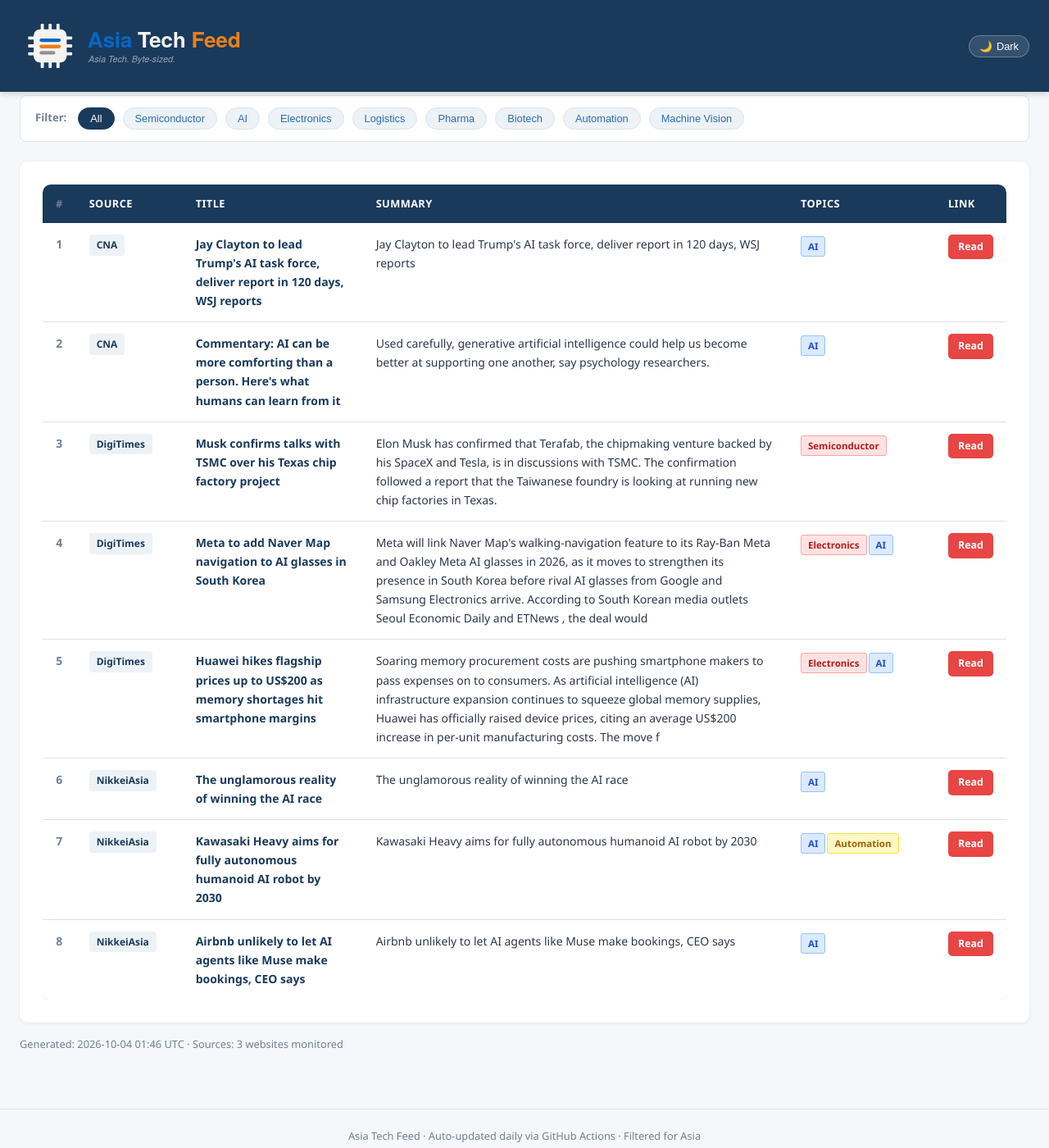
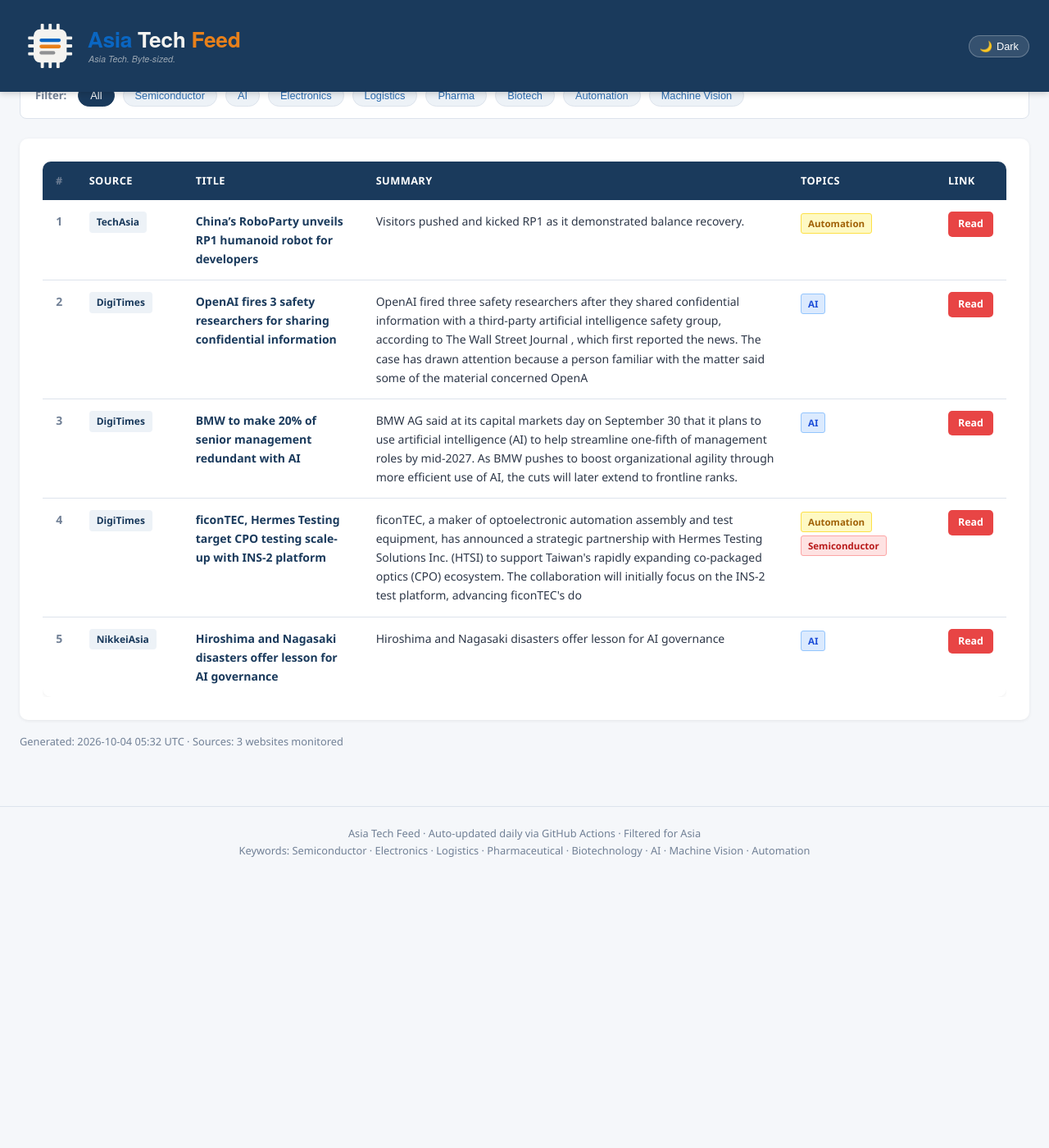
Before and after one commit to asiatechfeed/Asia-Tech-Feed, a Jekyll site: the page built from _posts/2026-10-04-asia-tech-news-digest.md, in a window 1280 px wide and 1400 px high, scrolled down 633 px. Shown: the whole window at 82% size. Built offline with Jekyll 4.4.1, drawn with Linux system fonts in a browser that asks for light colours; a script that is not in the unit is left out; after the commit the page ends 1703 px from its top, so only the background shows below that; some of the changed text lies outside the part shown.

Commit message:
📰 News digest 2026-10-04 (5 articles)

```diff
--- a/_posts/2026-10-04-asia-tech-news-digest.md
+++ b/_posts/2026-10-04-asia-tech-news-digest.md
@@ -1,16 +1,16 @@
 ---
 layout: post
 title: "Asia Tech News Digest - October 04, 2026"
-date: 2026-10-04 09:46:38 +0800
-articles_count: 8
+date: 2026-10-04 13:32:01 +0800
+articles_count: 5
 sources_count: 3
-sources: ["CNA", "DigiTimes", "NikkeiAsia"]
+sources: ["DigiTimes", "NikkeiAsia", "TechAsia"]
 csv_file: /assets/data/news-2026-10-04.tsv
-featured_title: "Jay Clayton to lead Trump's AI task force, deliver report in 120 days, WSJ reports"
-featured_url: "https://www.channelnewsasia.com/business/jay-clayton-lead-trumps-ai-task-force-deliver-report-in-120-days-wsj-reports-6430231"
-featured_source: "CNA"
-featured_summary: "Jay Clayton to lead Trump's AI task force, deliver report in 120 days, WSJ reports"
-featured_image: "https://dam.mediacorp.sg/image/upload/s--R-kZMzDR--/c_fill,g_auto,h_676,w_1200/fl_relative,g_south_east,l_mediacorp:cna:watermark:2024-04:reuters_1,w_0.1/f_auto,q_auto/v1/one-cms/core/2026-10-03T224548Z_1_LYNXMPEM920NA_RTROPTP_3_USA-CONGRESS-CLAYTON.JPG?itok=7KelT-Of"
+featured_title: "China\u2019s RoboParty unveils RP1 humanoid robot for developers"
+featured_url: "https://www.techinasia.com/foxconn-iat-launch-joint-venture-scale-robot-production"
+featured_source: "TechAsia"
+featured_summary: "Visitors pushed and kicked RP1 as it demonstrated balance recovery."
+featured_image: ""
 ---
 
 <table class="news-table">
@@ -27,67 +27,43 @@ featured_image: "https://dam.mediacorp.sg/image/upload/s--R-kZMzDR--/c_fill,g_au
 <tbody>
 <tr>
   <td class="col-num">1</td>
-  <td class="col-source"><span class="source-badge">CNA</span></td>
-  <td class="col-title"><span class="article-title">Jay Clayton to lead Trump's AI task force, deliver report in 120 days, WSJ reports</span></td>
-  <td class="col-summary">Jay Clayton to lead Trump's AI task force, deliver report in 120 days, WSJ reports</td>
-  <td class="col-tags"><span class="tag ai">AI</span></td>
-  <td class="col-link"><a class="btn-link" href="https://www.channelnewsasia.com/business/jay-clayton-lead-trumps-ai-task-force-deliver-report-in-120-days-wsj-reports-6430231" target="_blank" rel="noopener">Read</a></td>
+  <td class="col-source"><span class="source-badge">TechAsia</span></td>
+  <td class="col-title"><span class="article-title">China’s RoboParty unveils RP1 humanoid robot for developers</span></td>
+  <td class="col-summary">Visitors pushed and kicked RP1 as it demonstrated balance recovery.</td>
+  <td class="col-tags"><span class="tag auto">Automation</span></td>
+  <td class="col-link"><a class="btn-link" href="https://www.techinasia.com/foxconn-iat-launch-joint-venture-scale-robot-production" target="_blank" rel="noopener">Read</a></td>
 </tr>
 <tr>
   <td class="col-num">2</td>
-  <td class="col-source"><span class="source-badge">CNA</span></td>
-  <td class="col-title"><span class="article-title">Commentary: AI can be more comforting than a person. Here's what humans can learn from it</span></td>
-  <td class="col-summary">Used carefully, generative artificial intelligence could help us become better at supporting one another, say psychology researchers.</td>
+  <td class="col-source"><span class="source-badge">DigiTimes</span></td>
+  <td class="col-title"><span class="article-title">OpenAI fires 3 safety researchers for sharing confidential information</span></td>
+  <td class="col-summary">OpenAI fired three safety researchers after they shared confidential information with a third-party artificial intelligence safety group, according to The Wall Street Journal , which first reported the news. The case has drawn attention because a person familiar with the matter said some of the material concerned OpenA</td>
   <td class="col-tags"><span class="tag ai">AI</span></td>
-  <td class="col-link"><a class="btn-link" href="https://www.channelnewsasia.com/commentary/ai-chatbot-friend-help-problems-comfort-6391616" target="_blank" rel="noopener">Read</a></td>
+  <td class="col-link"><a class="btn-link" href="https://www.digitimes.com/news/a20261002PD237/openai-investigation-bloomberg-infrastructure-redwood.html" target="_blank" rel="noopener">Read</a></td>
 </tr>
 <tr>
   <td class="col-num">3</td>
   <td class="col-source"><span class="source-badge">DigiTimes</span></td>
-  <td class="col-title"><span class="article-title">Musk confirms talks with TSMC over his Texas chip factory project</span></td>
-  <td class="col-summary">Elon Musk has confirmed that Terafab, the chipmaking venture backed by his SpaceX and Tesla, is in discussions with TSMC. The confirmation followed a report that the Taiwanese foundry is looking at running new chip factories in Texas.</td>
-  <td class="col-tags"><span class="tag semi">Semiconductor</span></td>
-  <td class="col-link"><a class="btn-link" href="https://www.digitimes.com/news/a20261003VL200/tsmc-texas-elon-musk-spacex-investment.html" target="_blank" rel="noopener">Read</a></td>
+  <td class="col-title"><span class="article-title">BMW to make 20% of senior management redundant with AI</span></td>
+  <td class="col-summary">BMW AG said at its capital markets day on September 30 that it plans to use artificial intelligence (AI) to help streamline one-fifth of management roles by mid-2027. As BMW pushes to boost organizational agility through more efficient use of AI, the cuts will later extend to frontline ranks.</td>
+  <td class="col-tags"><span class="tag ai">AI</span></td>
+  <td class="col-link"><a class="btn-link" href="https://www.digitimes.com/news/a20261002PD244/bmw-management-layoffs-2028.html" target="_blank" rel="noopener">Read</a></td>
 </tr>
 <tr>
   <td class="col-num">4</td>
   <td class="col-source"><span class="source-badge">DigiTimes</span></td>
-  <td class="col-title"><span class="article-title">Meta to add Naver Map navigation to AI glasses in South Korea</span></td>
-  <td class="col-summary">Meta will link Naver Map's walking-navigation feature to its Ray-Ban Meta and Oakley Meta AI glasses in 2026, as it moves to strengthen its presence in South Korea before rival AI glasses from Google and Samsung Electronics arrive. According to South Korean media outlets Seoul Economic Daily and ETNews , the deal would</td>
-  <td class="col-tags"><span class="tag semi">Electronics</span><span class="tag ai">AI</span></td>
-  <td class="col-link"><a class="btn-link" href="https://www.digitimes.com/news/a20261002PD246/meta-naver-2026-samsung-google.html" target="_blank" rel="noopener">Read</a></td>
+  <td class="col-title"><span class="article-title">ficonTEC, Hermes Testing target CPO testing scale-up with INS-2 platform</span></td>
+  <td class="col-summary">ficonTEC, a maker of optoelectronic automation assembly and test equipment, has announced a strategic partnership with Hermes Testing Solutions Inc. (HTSI) to support Taiwan's rapidly expanding co-packaged optics (CPO) ecosystem. The collaboration will initially focus on the INS-2 test platform, advancing ficonTEC's do</td>
+  <td class="col-tags"><span class="tag auto">Automation</span><span class="tag semi">Semiconductor</span></td>
+  <td class="col-link"><a class="btn-link" href="https://www.digitimes.com/news/a20261001PD245/testing-cpo-equipment-automation-manufacturing.html" target="_blank" rel="noopener">Read</a></td>
 </tr>
 <tr>
   <td class="col-num">5</td>
-  <td class="col-source"><span class="source-badge">DigiTimes</span></td>
-  <td class="col-title"><span class="article-title">Huawei hikes flagship prices up to US$200 as memory shortages hit smartphone margins</span></td>
-  <td class="col-summary">Soaring memory procurement costs are pushing smartphone makers to pass expenses on to consumers. As artificial intelligence (AI) infrastructure expansion continues to squeeze global memory supplies, Huawei has officially raised device prices, citing an average US$200 increase in per-unit manufacturing costs. The move f</td>
-  <td class="col-tags"><span class="tag semi">Electronics</span><span class="tag ai">AI</span></td>
-  <td class="col-link"><a class="btn-link" href="https://www.digitimes.com/news/a20261002PD233/huawei-smartphone-flagship-price-galaxy.html" target="_blank" rel="noopener">Read</a></td>
-</tr>
-<tr>
-  <td class="col-num">6</td>
   <td class="col-source"><span class="source-badge">NikkeiAsia</span></td>
-  <td class="col-title"><span class="article-title">The unglamorous reality of winning the AI race</span></td>
-  <td class="col-summary">The unglamorous reality of winning the AI race</td>
+  <td class="col-title"><span class="article-title">Hiroshima and Nagasaki disasters offer lesson for AI governance</span></td>
+  <td class="col-summary">Hiroshima and Nagasaki disasters offer lesson for AI governance</td>
   <td class="col-tags"><span class="tag ai">AI</span></td>
-  <td class="col-link"><a class="btn-link" href="https://asia.nikkei.com/opinion/the-unglamorous-reality-of-winning-the-ai-race" target="_blank" rel="noopener">Read</a></td>
-</tr>
-<tr>
-  <td class="col-num">7</td>
-  <td class="col-source"><span class="source-badge">NikkeiAsia</span></td>
-  <td class="col-title"><span class="article-title">Kawasaki Heavy aims for fully autonomous humanoid AI robot by 2030</span></td>
-  <td class="col-summary">Kawasaki Heavy aims for fully autonomous humanoid AI robot by 2030</td>
-  <td class="col-tags"><span class="tag ai">AI</span><span class="tag auto">Automation</span></td>
-  <td class="col-link"><a class="btn-link" href="https://asia.nikkei.com/business/technology/kawasaki-heavy-aims-for-fully-autonomous-humanoid-ai-robot-by-2030" target="_blank" rel="noopener">Read</a></td>
-</tr>
-<tr>
-  <td class="col-num">8</td>
-  <td class="col-source"><span class="source-badge">NikkeiAsia</span></td>
-  <td class="col-title"><span class="article-title">Airbnb unlikely to let AI agents like Muse make bookings, CEO says</span></td>
-  <td class="col-summary">Airbnb unlikely to let AI agents like Muse make bookings, CEO says</td>
-  <td class="col-tags"><span class="tag ai">AI</span></td>
-  <td class="col-link"><a class="btn-link" href="https://asia.nikkei.com/business/travel-leisure/airbnb-unlikely-to-let-ai-agents-like-muse-make-bookings-ceo-says" target="_blank" rel="noopener">Read</a></td>
+  <td class="col-link"><a class="btn-link" href="https://asia.nikkei.com/spotlight/comment/hiroshima-and-nagasaki-disasters-offer-lesson-for-ai-governance" target="_blank" rel="noopener">Read</a></td>
 </tr>
 </tbody>
 </table>
```
Also changed, not shown: _data/seen_urls.json (+6 -1 lines), _digest_meta.json (+21 -21 lines), assets/data/news-2026-10-04.tsv (+5 -8 lines), assets/data/search-index.json.
